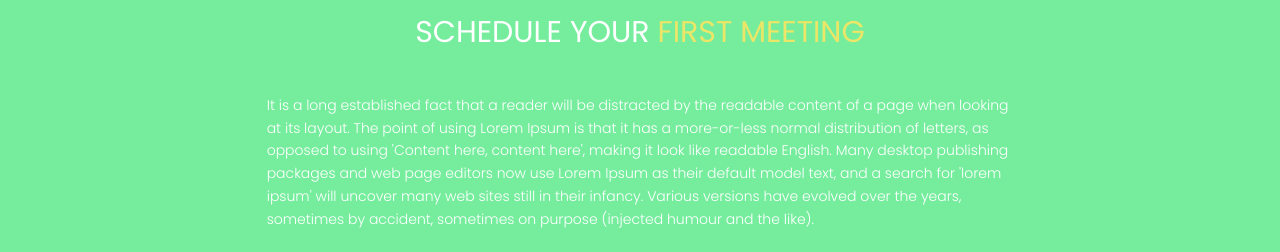
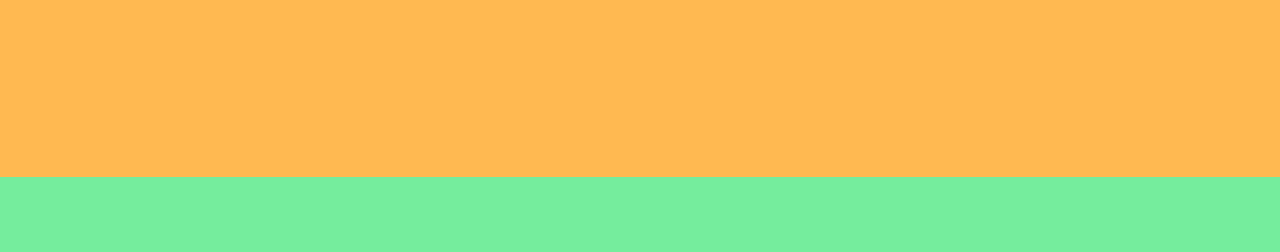
Before and after one commit to Raiyan109/vedic-energie-new, a React (Vite) app: page / in a window 1280 px wide. Shown: the part 3891-4143 px from the top of the page. Built offline with nearby package versions, Linux system fonts and the light colour scheme.

Commit message:
align see section

```diff
--- a/src/components/Affiliate.jsx
+++ b/src/components/Affiliate.jsx
@@ -3,7 +3,7 @@ import styled from 'styled-components';
 import teslaImg from '../assets/tesla-logo-png-27.png'
 import adaniImg from '../assets/Adani_2012_logo.png'
 const Section = styled.div`
-
+height:100vh;
 background-color:#FFB951;
 scroll-snap-align:center;
 `
--- a/src/components/See.jsx
+++ b/src/components/See.jsx
@@ -3,20 +3,27 @@ import styled from 'styled-components';
 
 
 const Section = styled.div`
+
 height:100vh;
 background-color:#75ed9d;
 scroll-snap-align:center;
+@media only screen and (max-width:600px){
+    height:120vh;
+    .see{
+        padding-top:100px;
+    }
+}
 `
 const See = () => {
     return (
         <Section className='flex justify-center items-center'>
-            <div className='flex flex-col justify-center items-center bg-green-800 p-20'>
-                <h1 className="text-4xl font-bold text-white">SEE WHAT WE CAN DO FOR YOU
+            <div className='flex flex-col justify-center items-center bg-green-800 p-10'>
+                <h1 className="see text-4xl font-bold text-white">SEE WHAT WE CAN DO FOR YOU
                 </h1>
                 <h1 className="text-3xl text-white uppercase py-5">Schedule Your <span className='text-yellow'>First Meeting</span>
                 </h1>
 
-                <p className="py-6 text-white lg:w-2/3 mx-auto leading-relaxed text-sm font-light">It is a long established fact that a reader will be distracted by the readable content of a page when looking at its layout. The point
+                <p className="py-4 text-white lg:w-2/3 mx-auto leading-relaxed text-sm font-light">It is a long established fact that a reader will be distracted by the readable content of a page when looking at its layout. The point
                     of using Lorem Ipsum is that it has a more-or-less normal distribution of letters, as opposed to using 'Content here, content here',
                     making it look like readable English. Many desktop publishing packages and web page editors now use Lorem Ipsum as their
                     default model text, and a search for 'lorem ipsum' will uncover many web sites still in their infancy. Various versions have evolved
```
